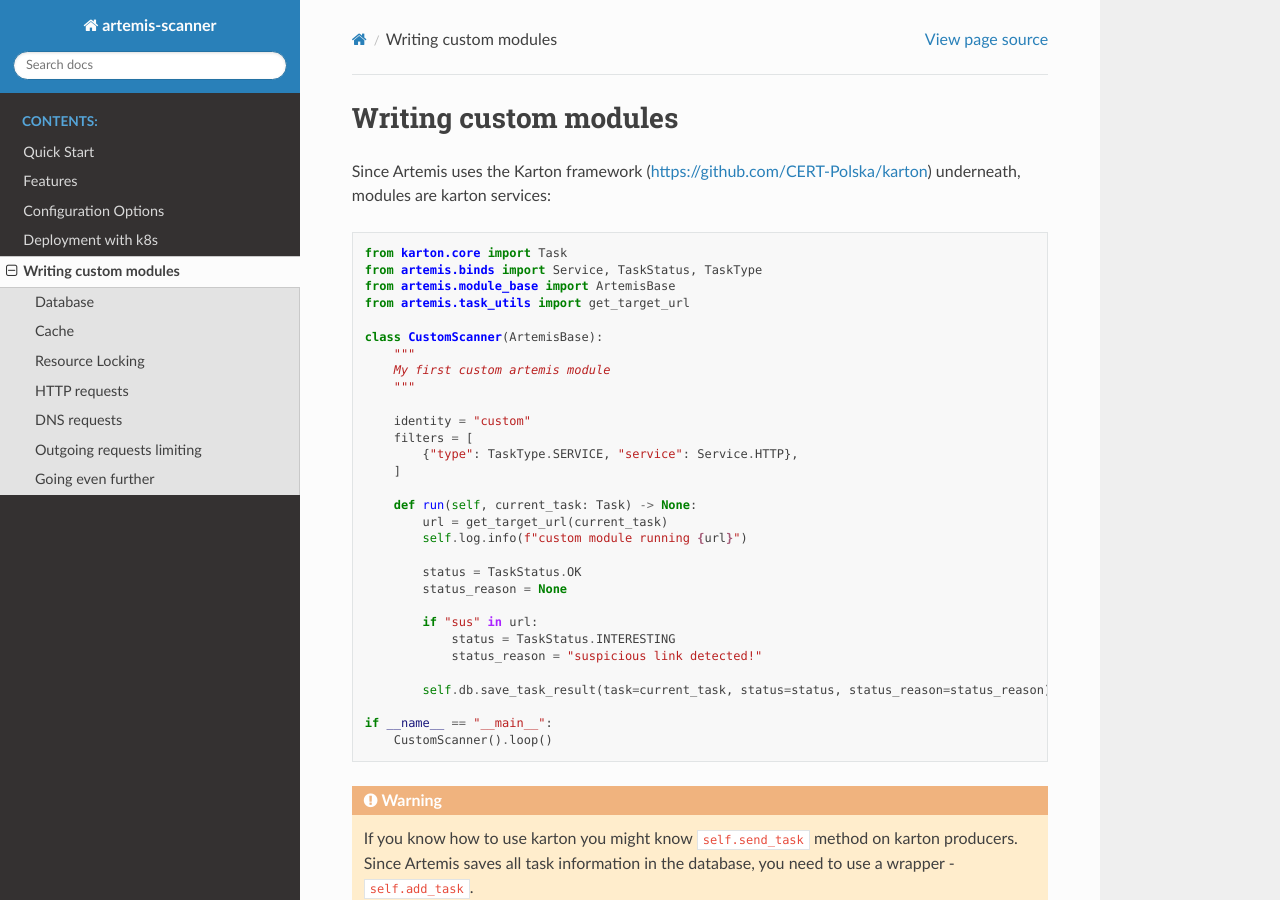
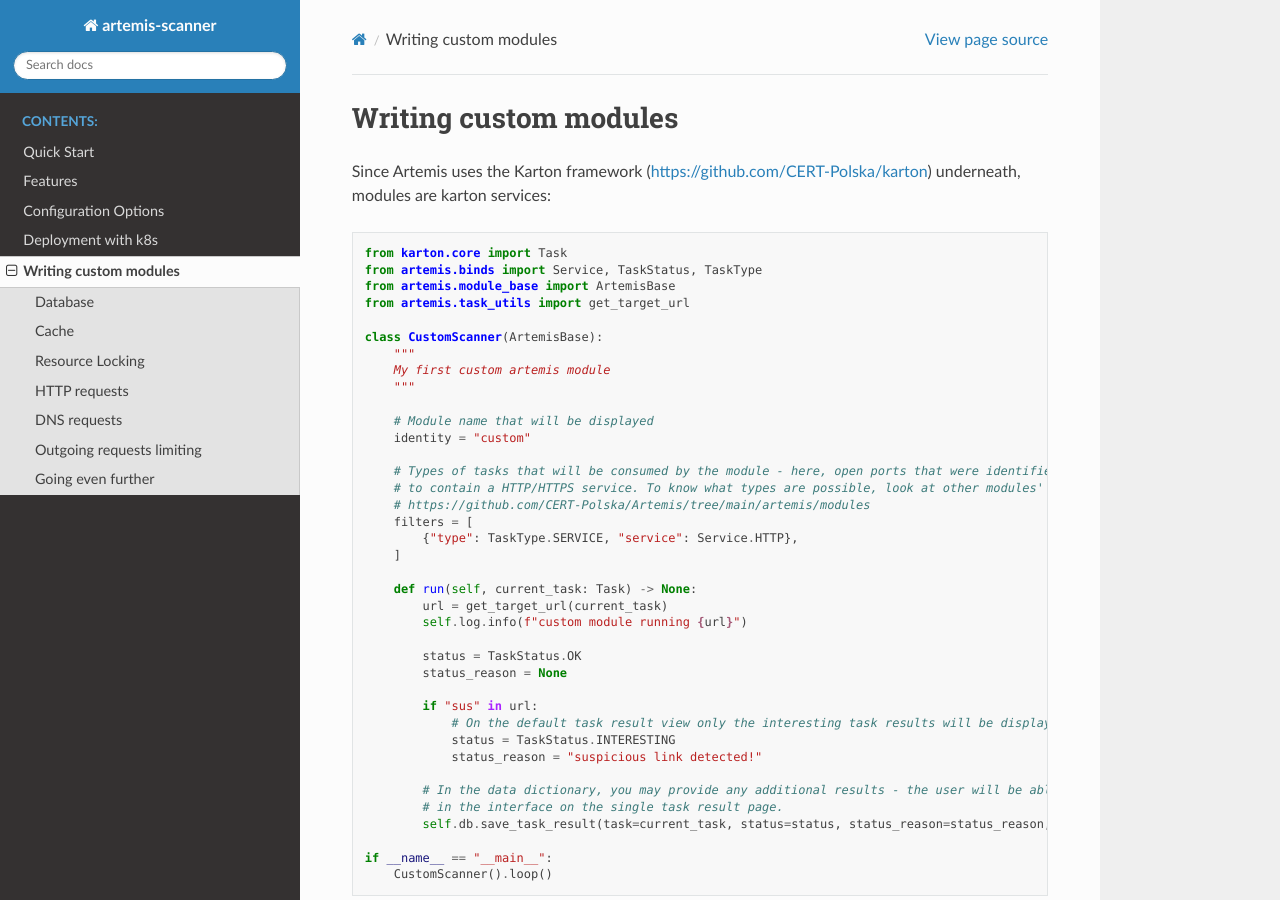
Before and after one commit to CERT-Polska/Artemis, a Sphinx documentation site: the page built from docs/user-guide/writing-a-module.rst, in a window 1280 px wide and 900 px high. Built offline with Sphinx 7.4.7 and the Read the Docs theme 2.0.0, drawn with Linux system fonts in a browser that asks for light colours.

Commit message:
writing a module comments

```diff
--- a/docs/user-guide/writing-a-module.rst
+++ b/docs/user-guide/writing-a-module.rst
@@ -15,7 +15,12 @@
         My first custom artemis module
         """
 
+        # Module name that will be displayed
         identity = "custom"
+
+        # Types of tasks that will be consumed by the module - here, open ports that were identified
+        # to contain a HTTP/HTTPS service. To know what types are possible, look at other modules' source:
+        # https://github.com/CERT-Polska/Artemis/tree/main/artemis/modules
         filters = [
             {"type": TaskType.SERVICE, "service": Service.HTTP},
         ]
@@ -28,10 +33,13 @@
             status_reason = None
 
             if "sus" in url:
+                # On the default task result view only the interesting task results will be displayed
                 status = TaskStatus.INTERESTING
                 status_reason = "suspicious link detected!"
 
-            self.db.save_task_result(task=current_task, status=status, status_reason=status_reason)
+            # In the data dictionary, you may provide any additional results - the user will be able to view them
+            # in the interface on the single task result page.
+            self.db.save_task_result(task=current_task, status=status, status_reason=status_reason, data={})
 
     if __name__ == "__main__":
         CustomScanner().loop()
```
